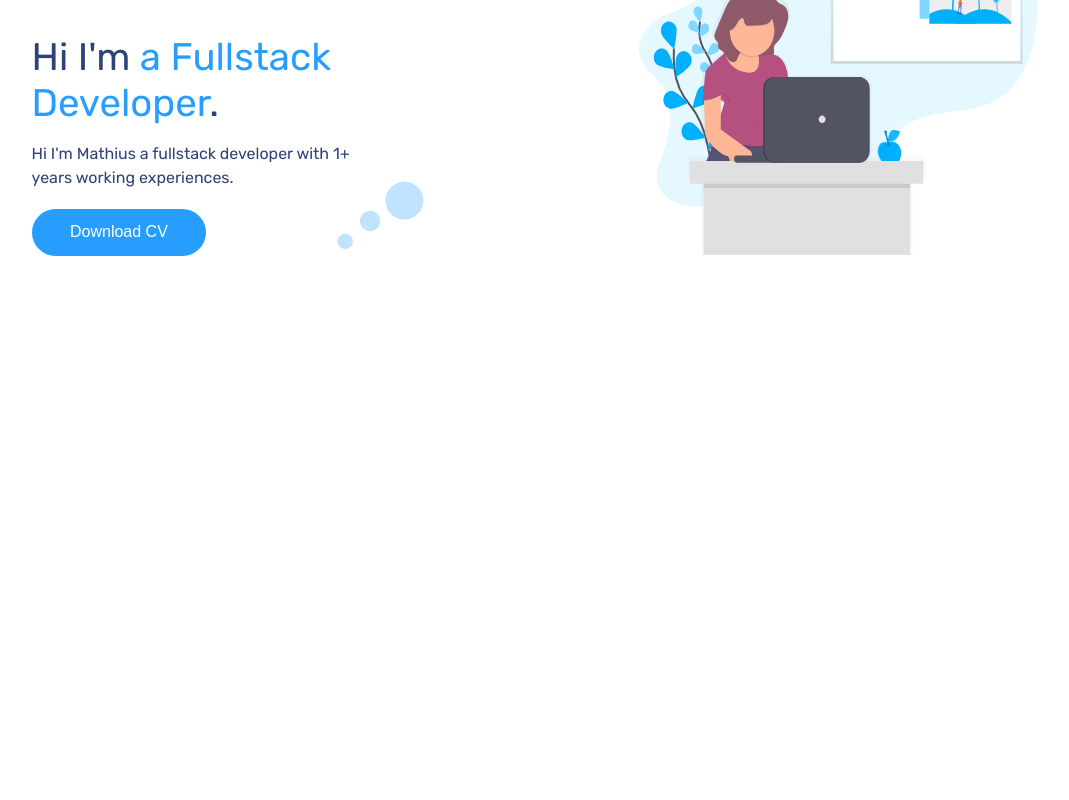
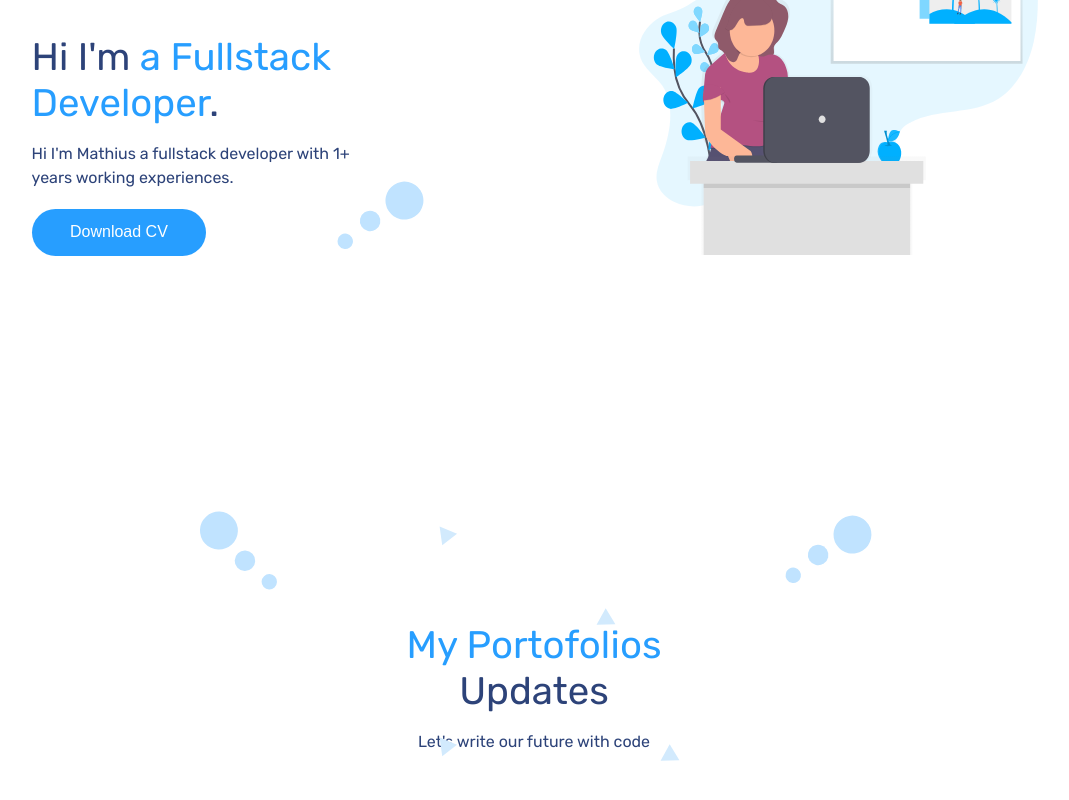
Before and after one commit to mathiuskormasela12/unsia-blog, a Next.js app: page / in a window 1280 px wide. Shown: the part 268-1068 px from the top of the page, without its empty margins (106-1175 px from the left). Before the commit the page ends 800 px from the top, so only its background shows below. Built offline with nearby package versions, Linux system fonts and the light colour scheme.

Commit message:
I started working in My Portofolio Section

```diff
--- /dev/null
+++ b/interfaces/ISkillBadgeProps.ts
@@ -0,0 +1,5 @@
+// =========== ISkillBadgeProps
+
+export interface ISkillBadgeProps {
+	variant: 'primary' | 'secondary' | 'tertiary' | 'quaternary';
+}
--- a/interfaces/index.ts
+++ b/interfaces/index.ts
@@ -11,3 +11,4 @@ export * from './INavItemsProps';
 export * from './IButtonProps';
 export * from './INavbarCollapseProps';
 export * from './IBalloonProps';
+export * from './ISkillBadgeProps';
--- a/pages/index.tsx
+++ b/pages/index.tsx
@@ -37,7 +37,12 @@ const Home: NextPage = () => {
           <Container inheritHeight>
             <Styled.HeroHomeRow>
               <Styled.HeroHomeCol>
-                <Styled.BalloonContainer top left rotate={0}>
+                <Styled.BalloonContainer
+                  top
+                  left
+                  rotate={0}
+                  hiddenWhenSize={0}
+                >
                   <Image
                     src="/icons/balloon.svg"
                     width={80}
@@ -45,7 +50,12 @@ const Home: NextPage = () => {
                     alt="Balloon"
                   />
                 </Styled.BalloonContainer>
-                <Styled.BalloonContainer top right rotate={270}>
+                <Styled.BalloonContainer
+                  top
+                  right
+                  rotate={270}
+                  hiddenWhenSize={0}
+                >
                   <Image
                     src="/icons/balloon.svg"
                     width={80}
@@ -53,7 +63,12 @@ const Home: NextPage = () => {
                     alt="Balloon"
                   />
                 </Styled.BalloonContainer>
-                <Styled.BalloonContainer right bottom rotate={100}>
+                <Styled.BalloonContainer
+                  right
+                  bottom
+                  rotate={100}
+                  hiddenWhenSize={0}
+                >
                   <Image
                     src="/icons/balloon.svg"
                     width={80}
@@ -97,6 +112,113 @@ const Home: NextPage = () => {
             </Styled.HeroHomeRow>
           </Container>
         </Styled.HeroWelcome>
+        <Styled.HeroPortofolio>
+          <Container>
+            <Styled.HeroPortofolioHeader>
+              <Styled.BalloonContainer
+                customPosition={{
+                  top: 5,
+                  left: 14,
+                }}
+                rotate={0}
+                hiddenWhenSize={768}
+              >
+                <Image
+                  src="/icons/balloon.svg"
+                  width={80}
+                  height={80}
+                  alt="Balloon"
+                />
+              </Styled.BalloonContainer>
+              <Styled.BalloonContainer
+                customPosition={{
+                  top: 6,
+                  left: 29,
+                }}
+                rotate={0}
+                hiddenWhenSize={0}
+              >
+                <Image
+                  src="/icons/triangle.svg"
+                  width={20}
+                  height={20}
+                  alt="Balloon"
+                />
+              </Styled.BalloonContainer>
+              <Styled.BalloonContainer
+                customPosition={{
+                  top: 11.2,
+                  right: 30,
+                }}
+                rotate={157}
+                hiddenWhenSize={0}
+              >
+                <Image
+                  src="/icons/triangle.svg"
+                  width={20}
+                  height={20}
+                  alt="Balloon"
+                />
+              </Styled.BalloonContainer>
+              <Styled.HeroHomeTitle>
+                <Styled.PrimaryText>
+                  My Portofolios
+                </Styled.PrimaryText>
+                {' '}
+                Updates
+              </Styled.HeroHomeTitle>
+              <Styled.HeroHomeSubtitle>
+                Let&apos;s write our future
+                with code
+              </Styled.HeroHomeSubtitle>
+              <Styled.BalloonContainer
+                customPosition={{
+                  top: 5,
+                  right: 14,
+                }}
+                rotate={100}
+                hiddenWhenSize={768}
+              >
+                <Image
+                  src="/icons/balloon.svg"
+                  width={80}
+                  height={80}
+                  alt="Balloon"
+                />
+              </Styled.BalloonContainer>
+              <Styled.BalloonContainer
+                customPosition={{
+                  bottom: 13,
+                  left: 29,
+                }}
+                rotate={0}
+                hiddenWhenSize={0}
+              >
+                <Image
+                  src="/icons/triangle.svg"
+                  width={20}
+                  height={20}
+                  alt="Balloon"
+                />
+              </Styled.BalloonContainer>
+              <Styled.BalloonContainer
+                customPosition={{
+                  bottom: 12.5,
+                  right: 26,
+                }}
+                rotate={157}
+                hiddenWhenSize={0}
+              >
+                <Image
+                  src="/icons/triangle.svg"
+                  width={20}
+                  height={20}
+                  alt="Balloon"
+                />
+              </Styled.BalloonContainer>
+            </Styled.HeroPortofolioHeader>
+          </Container>
+        </Styled.HeroPortofolio>
       </Styled.HeroHome>
     </Fragment>
   );
--- a/styles/home.styled.ts
+++ b/styles/home.styled.ts
@@ -1,7 +1,7 @@
 // ========== Home Styles
 // import all modules
 import styled from 'styled-components';
-import { IBalloonProps } from '../interfaces';
+import { IBalloonProps, ISkillBadgeProps } from '../interfaces';
 import { Colors } from '../themes';
 
 export const HeroHome = styled.div`
@@ -93,13 +93,13 @@ export const BalloonContainer = styled.span<IBalloonProps>`
 		${(props) => {
     let styles = '';
 
-    if (props.top) {
+    if (!props.customPosition && props.top) {
       styles += `
 							top: 0 !important;
 						`;
     }
 
-    if (props.bottom) {
+    if (!props.customPosition && props.bottom) {
       styles += `
 							bottom: 0 !important;
 
@@ -109,13 +109,13 @@ export const BalloonContainer = styled.span<IBalloonProps>`
 						`;
     }
 
-    if (props.left) {
+    if (!props.customPosition && props.left) {
       styles += `
 							left: 0 !important;
 						`;
     }
 
-    if (props.right) {
+    if (!props.customPosition && props.right) {
       styles += `
 							right: 0 !important;
 						`;
@@ -125,6 +125,25 @@ export const BalloonContainer = styled.span<IBalloonProps>`
       styles += `
 							transform: rotate(${props.rotate}deg);
 						`;
+    }
+
+    if (props.hiddenWhenSize > 0) {
+      styles += `
+				@media (max-width: ${props.hiddenWhenSize}px) {
+					display: none !important;
+				}
+			`;
+    }
+
+    if (props.customPosition) {
+      styles += `
+				${Object.keys(props.customPosition).map((item, index) => {
+    if (props.customPosition) {
+      return `${item}: ${Object.values(props.customPosition)[index]}rem`;
+    }
+    return '';
+  }).join(' !important;')}
+			`;
     }
 
     return styles;
@@ -145,3 +164,65 @@ export const ImageContainer = styled.span`
 		right: 3.5rem !important;
 	}
 `;
+
+export const HeroPortofolio = styled.div`
+	padding: 0 0 2rem 0;
+`;
+
+export const HeroPortofolioHeader = styled.header`
+	text-align: center;
+	display: flex;
+	align-items: center;
+	flex-direction: column;
+	position: relative;
+
+	& > h1 {
+		width: 20rem;
+	}
+`;
+
+export const SkillBadge = styled.span<ISkillBadgeProps>`
+	display: inline-block;
+	font-size: 1rem;
+	padding: .4em .8em;
+	border-radius: 1.2em;
+	font-weight: bold;
+	margin-right: .4rem;
+	margin-bottom: .8rem;
+
+	&:last-child {
+		margin-right: 0;
+	}
+
+	${(props) => {
+    if (props.variant === 'primary') {
+      return `
+				background-color: ${Colors.lightBlue};
+				color: ${Colors.lightBlueText};
+			`;
+    }
+
+    if (props.variant === 'secondary') {
+      return `
+				background-color: ${Colors.lightPurple};
+				color: ${Colors.lightPurpleText};
+			`;
+    }
+
+    if (props.variant === 'tertiary') {
+      return `
+				background-color: ${Colors.lightGreen};
+				color: ${Colors.lightGreenText};
+			`;
+    }
+
+    if (props.variant === 'quaternary') {
+      return `
+				background-color: ${Colors.lightOrange};
+				color: ${Colors.lightOrangeText};
+			`;
+    }
+
+    return '';
+  }}
+`;
```
Also changed, not shown: interfaces/IBalloonProps.ts (+7 -0 lines), public/icons/triangle.svg (added), public/images/nodejs.png (added).
